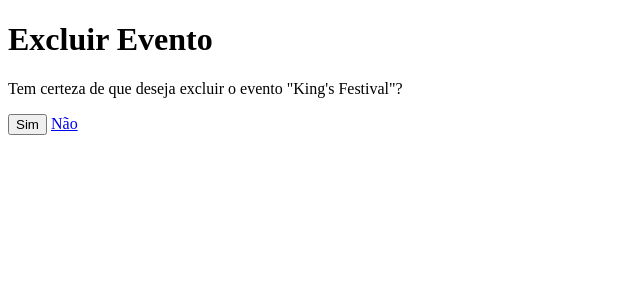
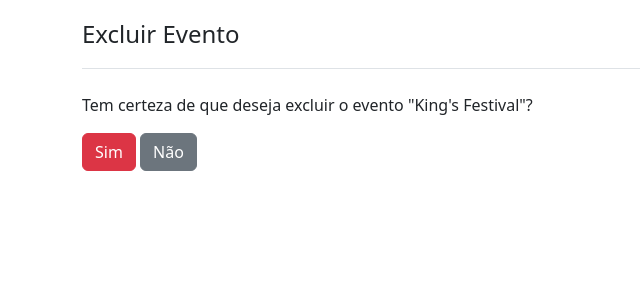
Before and after one commit to pedrxhenriq/Projeto-Eventos, a Flask app: page /delete/5 in a window 1280 px wide. Shown: the top 300 px of the page, without its empty margins (0-640 px from the left). Run offline with Flask 3, Linux system fonts and the light colour scheme; data comes from the database, SQL or seed files in the repository.

Commit message:
confirmação delete bootstrap

```diff
--- a/templates/delete.html
+++ b/templates/delete.html
@@ -1,15 +1,28 @@
 <!DOCTYPE html>
 <html lang="en">
+
 <head>
     <meta charset="UTF-8">
+    <link href="https://cdn.jsdelivr.net/npm/bootstrap@5.3.3/dist/css/bootstrap.min.css" rel="stylesheet">
+    <script src="https://cdn.jsdelivr.net/npm/bootstrap@5.3.3/dist/js/bootstrap.bundle.min.js"></script>
     <title>Excluir Evento</title>
 </head>
+
 <body>
-    <h1>Excluir Evento</h1>
-    <p>Tem certeza de que deseja excluir o evento "{{ evento.titulo }}"?</p>
-    <form method="post">
-        <button type="submit">Sim</button>
-        <a href="/">Não</a>
-    </form>
+    <div class="container">
+        <header class="d-flex flex-wrap justify-content-center py-3 mb-4 border-bottom">
+            <a href="/" class="d-flex align-items-center mb-3 mb-md-0 me-md-auto text-dark text-decoration-none">
+                <span class="fs-4">Excluir Evento</span>
+            </a>
+        </header>
+    </div>
+    <div class="container mt-3">
+        <p>Tem certeza de que deseja excluir o evento "{{ evento.titulo }}"?</p>
+        <form method="post" class="d-inline">
+            <button type="submit" class="btn btn-danger">Sim</button>
+        </form>
+        <a href="/" class="btn btn-secondary">Não</a>
+    </div>
 </body>
+
 </html>
```
